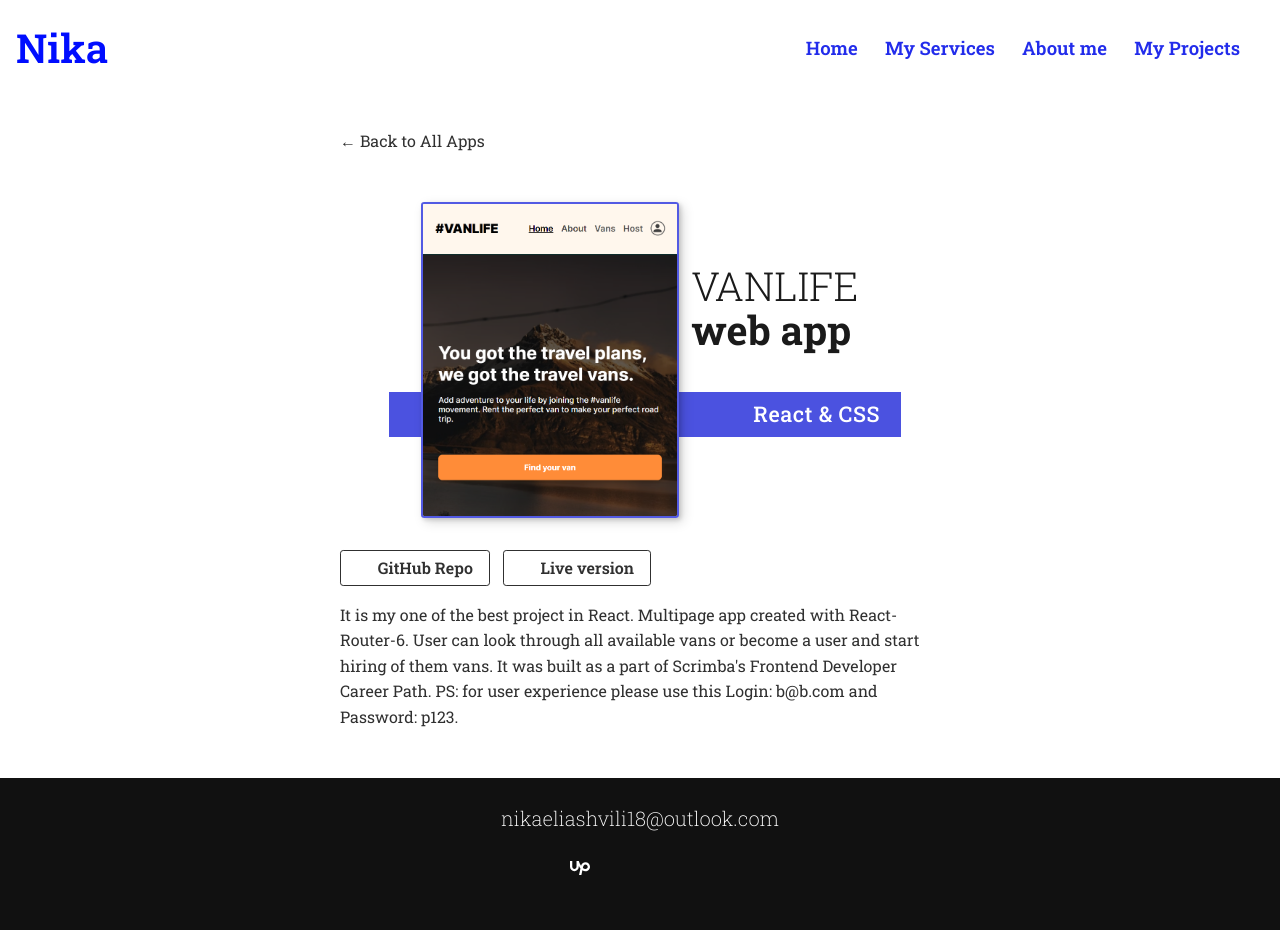
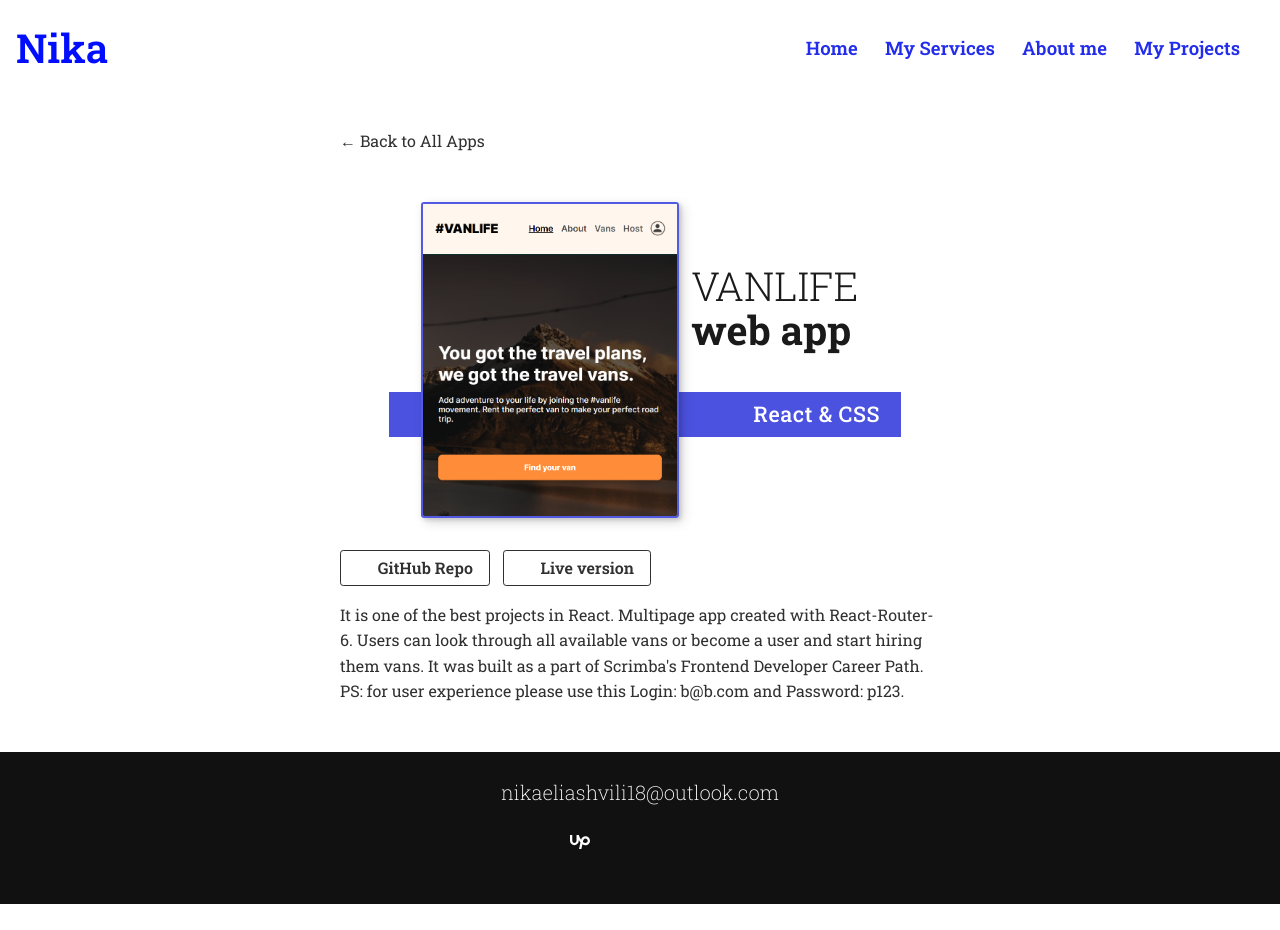
Before and after one commit to NikaEliashvili/my-portfolio, a React (Vite) app: page /0 in a window 1280 px wide. After the commit the page ends 904 px from the top, so only its background shows below. Built offline with nearby package versions, Linux system fonts and the light colour scheme; some icons are missing.

Commit message:
Update data.js

```diff
--- a/src/data.js
+++ b/src/data.js
@@ -9,7 +9,7 @@ export default [
     title: "VANLIFE",
     imgurl: "vanlife-min.png",
     link: "https://vanlife-reactapp.netlify.app/",
-    description: `It is my one of the best project in React. Multipage app created with React-Router-6. User can look through all available vans or become a user and start hiring of them vans. It was built as a part of Scrimba's Frontend Developer Career Path.
+    description: `It is one of the best projects in React. Multipage app created with React-Router-6. Users can look through all available vans or become a user and start hiring them vans. It was built as a part of Scrimba's Frontend Developer Career Path.
     \n PS: for user experience please use this Login: b@b.com and Password: p123.`,
     giturl: "https://github.com/NikaEliashvili/VANLIFE",
     tools: "React & CSS",
@@ -20,7 +20,7 @@ export default [
     imgurl: "Quizzical-min.png",
     link: "https://quizzical-react-app-withapi.netlify.app/",
     description:
-      "In this app, the user can choose the amount, category and difficulty of questions and then the user is free to play quiz. This app is built in HTML5, CSS And ReactJS. It uses API to get any type of questions.It was built as a part of Scrimba's Frontend Developer Career Path.",
+      "In this app, the user can choose the amount, category and difficulty of questions and then the user is free to play the quiz. This app is built in HTML5, CSS And ReactJS. It uses API to get any type of question. It was built as a part of Scrimba's Frontend Developer Career Path.",
     giturl: "https://github.com/NikaEliashvili/Quizzical/tree/main",
     tools: "React & CSS",
   },
@@ -40,7 +40,7 @@ export default [
     imgurl: "tenzies-min.png",
     link: "https://tenziesgame-reactapp.netlify.app/",
     description:
-      "It is very basic game for children. The main goal is to roll ten dice of the same number as fast as you can. My app saves user's track rolls and time, so user can improve them dashboard. I have used ReactJS to built this app.It was built as a part of Scrimba's Frontend Developer Career Path.",
+      "It is a very basic game for children. The main goal is to roll ten dice of the same number as fast as you can. My app saves users' track rolls and time, so users can improve their dashboards. I have used ReactJS to build this app. It was built as a part of Scrimba's Frontend Developer Career Path.",
     giturl: "https://github.com/NikaEliashvili/Tenzies-Game",
     tools: "React & CSS",
   },
@@ -50,7 +50,7 @@ export default [
     imgurl: "meme-generator-min.png",
     link: "https://meme-generator-reactapp.netlify.app/",
     description:
-      "Nowadays, memes are extremely popular. So, I built this app where you can get a random meme and write whatever you want on this meme. I have used React and API.It was built as a part of Scrimba's Frontend Developer Career Path.",
+      "Nowadays, memes are extremely popular. So, I built this app where you can get a random meme and write whatever you want on this meme. I have used React and API. It was built as a part of Scrimba's Frontend Developer Career Path.",
     giturl: "https://github.com/NikaEliashvili/meme-generator",
     tools: "React & CSS",
   },
@@ -60,7 +60,7 @@ export default [
     imgurl: "experiences-min.png",
     link: "https://airbnb-clone-react-app.netlify.app/",
     description:
-      "This is the main layout of an AirBnb clone. It is built using vanilla CSS, and is utilizing Flexbox, CSS Grid, and CSS Variables. It was built as a part of Scrimba's Frontend Developer Career Path.",
+      "This is the main layout of an AirBnb clone. It is built using vanilla CSS and is utilizing Flexbox, CSS Grid, and CSS Variables. It was built as a part of the Scrimba Frontend Developer Career Path.",
     giturl: "https://github.com/NikaEliashvili/AirBnb-Clone",
     tools: "React & CSS",
   },
@@ -70,7 +70,7 @@ export default [
     imgurl: "travel-journal-min.png",
     link: "https://traveljournal-reactap.netlify.app/",
     description:
-      "This is small journal where you can look through places where user was. It was built as a part of Scrimba's Frontend Developer Career Path.",
+      "This is a small journal where you can look through places where the user was. It was built as a part of the Scrimba Frontend Developer Career Path.",
     giturl: "https://github.com/NikaEliashvili/Travel-Journal",
     tools: "React & CSS",
   },
@@ -80,7 +80,7 @@ export default [
     imgurl: "restaurant-menu.png",
     link: "https://restauran-menu-app.netlify.app/",
     description:
-      "This is main layout for restaurant order app. This app is built using HTML, vanilla CSS and vanilla JS. It was built as a part of Scrimba's Frontend Developer Career Path.",
+      "This is the main layout for the restaurant order app. This app is built using HTML, vanilla CSS and vanilla JS. It was built as a part of the Scrimba Frontend Developer Career Path.",
     giturl: "https://github.com/NikaEliashvili/Restaurant-Menu",
     tools: "Vanilla JS & CSS",
   },
@@ -90,7 +90,7 @@ export default [
     imgurl: "to-do-list.png",
     link: "https://listify-add-to-cart.netlify.app/",
     description:
-      "In this app user can save their to-do list. This app is built in vanilla JS with Firebase, so all that is saved is not lost. It was built as a part of Scrimba's Frontend Developer Career Path.",
+      "In this app, user can save their to-do list. This app is built in vanilla JS with Firebase, so all that is saved is not lost. It was built as a part of the Scrimba Frontend Developer Career Path.",
     giturl: "https://github.com/NikaEliashvili/Listify",
     tools: "JS & Firebase",
   },
@@ -100,7 +100,7 @@ export default [
     imgurl: "movie-watchlist.png",
     link: "https://movie-watchlistapp.netlify.app/",
     description:
-      "It was built as a part of Scrimba's Frontend Developer Career Path.",
+      "Here you can see any movies and save them into a watchlist. This app uses API to fetch movies. It was built as a part of the Scrimba Frontend Developer Career Path.",
     giturl: "https://github.com/NikaEliashvili/movie-watchlist",
     tools: "Vanilla JS & API",
   },
@@ -110,7 +110,7 @@ export default [
     imgurl: "password-generator-min.png",
     link: "https://random-passwords-generatorapp.netlify.app/",
     description:
-      "It was built as a part of Scrimba's Frontend Developer Career Path.",
+      "It is my one of the first project with JS. This app generates random passwords. So, a user can have a unique password for their accounts. I used vanilla JavaScript and CSS. It was built as a part of the Scrimba Frontend Developer Career Path.",
     giturl: "https://github.com/NikaEliashvili/Generator",
     tools: "Vanilla JS & CSS",
   },
@@ -130,7 +130,7 @@ export default [
     imgurl: "war-cards.png",
     link: "https://war-by-cards-app.netlify.app/",
     description:
-      "It was built as a part of Scrimba's Frontend Developer Career Path.",
+      "A little game with cards. it uses vanilla JS. It was built as a part of the Scrimba Frontend Developer Career Path.",
     giturl: "https://github.com/NikaEliashvili/War-By-Cards",
     tools: "Vanilla JS & CSS",
   },
@@ -140,7 +140,7 @@ export default [
     imgurl: "learning-journal.png",
     link: "https://learning-journal-nika.netlify.app/",
     description:
-      "It was built as a part of Scrimba's Frontend Developer Career Path.",
+      "It was built as a part of the Scrimba Frontend Developer Career Path.",
     giturl: "https://github.com/NikaEliashvili/Learning-Journal",
     tools: "Vanilla JS & CSS",
   },
@@ -150,7 +150,7 @@ export default [
     imgurl: "postify.png",
     link: "https://postify-sharefeedbacks-app.netlify.app/",
     description:
-      "It was built as a part of Scrimba's Frontend Developer Career Path.",
+      "It was built as a part of the Scrimba Frontend Developer Career Path.",
     giturl: "https://github.com/NikaEliashvili/Postify",
     tools: "JS & CSS",
   },
@@ -160,7 +160,7 @@ export default [
     imgurl: "hometown.png",
     link: "https://minehometown.netlify.app/",
     description:
-      "It was built as a part of Scrimba's Frontend Developer Career Path.",
+      "It was built as a part of the Scrimba Frontend Developer Career Path.",
     giturl: "https://github.com/NikaEliashvili/Hometown-Page",
     tools: "HTML & CSS",
   },
@@ -170,7 +170,7 @@ export default [
     imgurl: "oldagram-square-min.png",
     link: "https://oldagramapp.netlify.app/",
     description:
-      "It was built as a part of Scrimba's Frontend Developer Career Path.",
+      "It was built as a part of the Scrimba Frontend Developer Career Path.",
     giturl: "https://github.com/NikaEliashvili/oldagram",
     tools: "HTML & CSS",
   },
@@ -180,7 +180,7 @@ export default [
     imgurl: "shadetown-min.png",
     link: "https://shadetown.netlify.app/",
     description:
-      "It was built as a part of Scrimba's Frontend Developer Career Path.",
+      "It was built as a part of the Scrimba Frontend Developer Career Path.",
     giturl: "https://github.com/NikaEliashvili/ShadeTown-ES6-",
     tools: "JS(ES6) & CSS",
   },
@@ -190,7 +190,7 @@ export default [
     imgurl: "saving-links.png",
     link: "https://savinglinks.netlify.app/",
     description:
-      "It was built as a part of Scrimba's Frontend Developer Career Path.",
+      "It was built as a part of the Scrimba Frontend Developer Career Path.",
     giturl: "https://github.com/NikaEliashvili/Google-Extension",
     tools: "vanilla JS",
   },
@@ -210,7 +210,7 @@ export default [
     imgurl: "increment-app.png",
     link: "https://incrementweb.netlify.app/",
     description:
-      "It is my very first JavaScript app. This app can help you to count people on the station or do any counting work.It was built as a part of Scrimba's Frontend Developer Career Path. ",
+      "It is my very first JavaScript app. This app can help you to count people on the station or do any counting work. It was built as a part of the Scrimba Frontend Developer Career Path. ",
     giturl: "https://github.com/NikaEliashvili/Increment-App",
     tools: "vanilla JS",
   },
```
